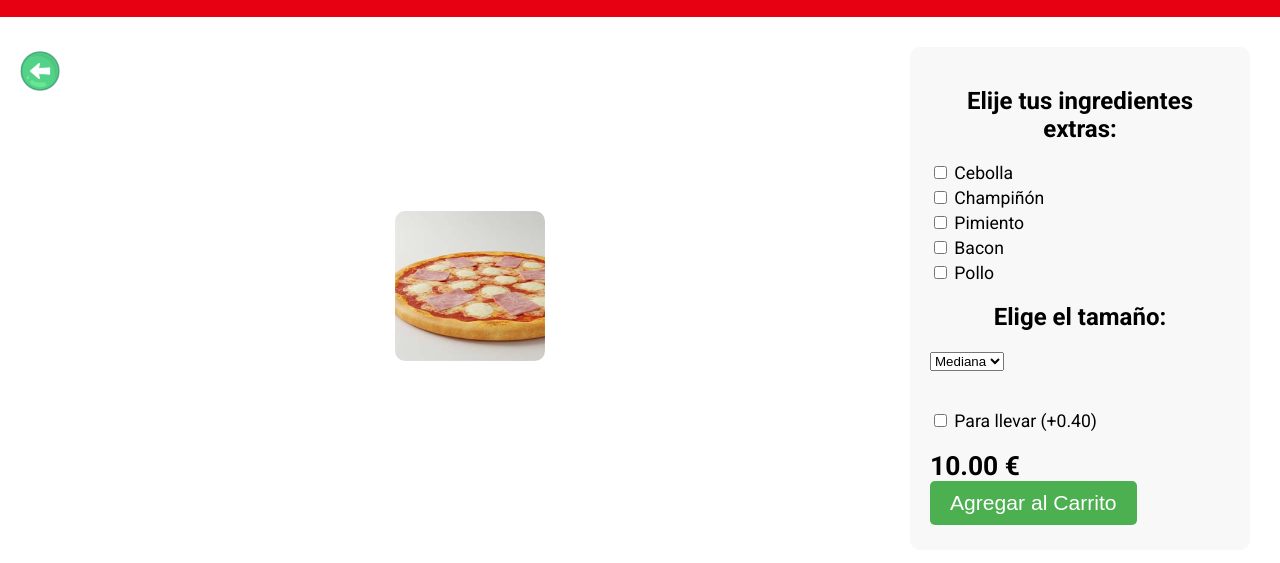
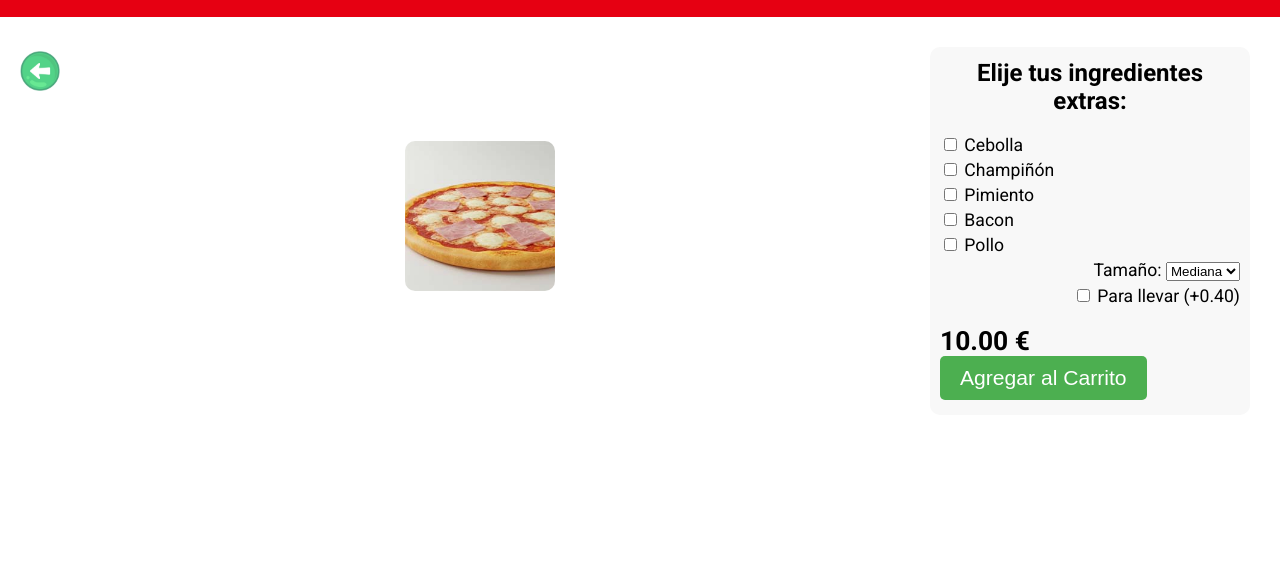
Before and after one commit to Mikymallorca007/BARALDEABELLA, a plain HTML site: page Comidas/Pizzas/Pizza York.html in a window 1280 px wide. Shown: the part 99-662 px from the top of the page. Drawn offline with Linux system fonts and the light colour scheme.

Commit message:
Update Pizza York.html

```diff
--- a/Comidas/Pizzas/Pizza York.html
+++ b/Comidas/Pizzas/Pizza York.html
@@ -46,7 +46,7 @@
         .image-container {
             flex: 1;
             text-align: center;
-            margin-top: 20px;
+            margin-top: 15px;
         }
         .image-container img {
             width: 150px;
@@ -57,13 +57,14 @@
         .extras-container {
             flex: 1;
             background: #f8f8f8;
-            padding: 20px;
+            padding: 10px;
             border-radius: 10px;
             text-align: left;
             max-width: 300px;
         }
         .extras-container h2 {
-            text-align: center;
+         text-align: center;
+         margin-top: 2px; /* Reducido para subir los títulos */
         }
         .extras-container label {
             display: block;
@@ -144,16 +145,18 @@
         <label><input type="checkbox" class="ingrediente" data-precio="1.50" value="Bacon"> Bacon</label>
         <label><input type="checkbox" class="ingrediente" data-precio="1.50" value="Pollo"> Pollo</label>
 
-        <h2>Elige el tamaño:</h2>
-        <select id="tamano" onchange="calcularPrecio()" style="margin-bottom: 20px;">
+<div style="text-align: right;">
+    <label for="tamano">Tamaño:
+        <select id="tamano" onchange="calcularPrecio()">
             <option value="Mediana" data-precio="10.00">Mediana</option>
             <option value="Grande" data-precio="12.50">Grande</option>
         </select>
+    </label>
 
-        <label style="display: block; margin-top: 20px;">
-            <input type="checkbox" id="paraLlevar" data-precio="0.40" onchange="calcularPrecio()"> Para llevar (+0.40)
-        </label>
-
+    <label style="margin-top: 5px;">
+        <input type="checkbox" id="paraLlevar" data-precio="0.40" onchange="calcularPrecio()"> Para llevar (+0.40)
+    </label>
+</div>
         <label style="display: block; margin-top: 20px;">
             <div id="precioTotal">10.00 €</div>
             <button onclick="agregarAlCarrito()">Agregar al Carrito</button>
```
